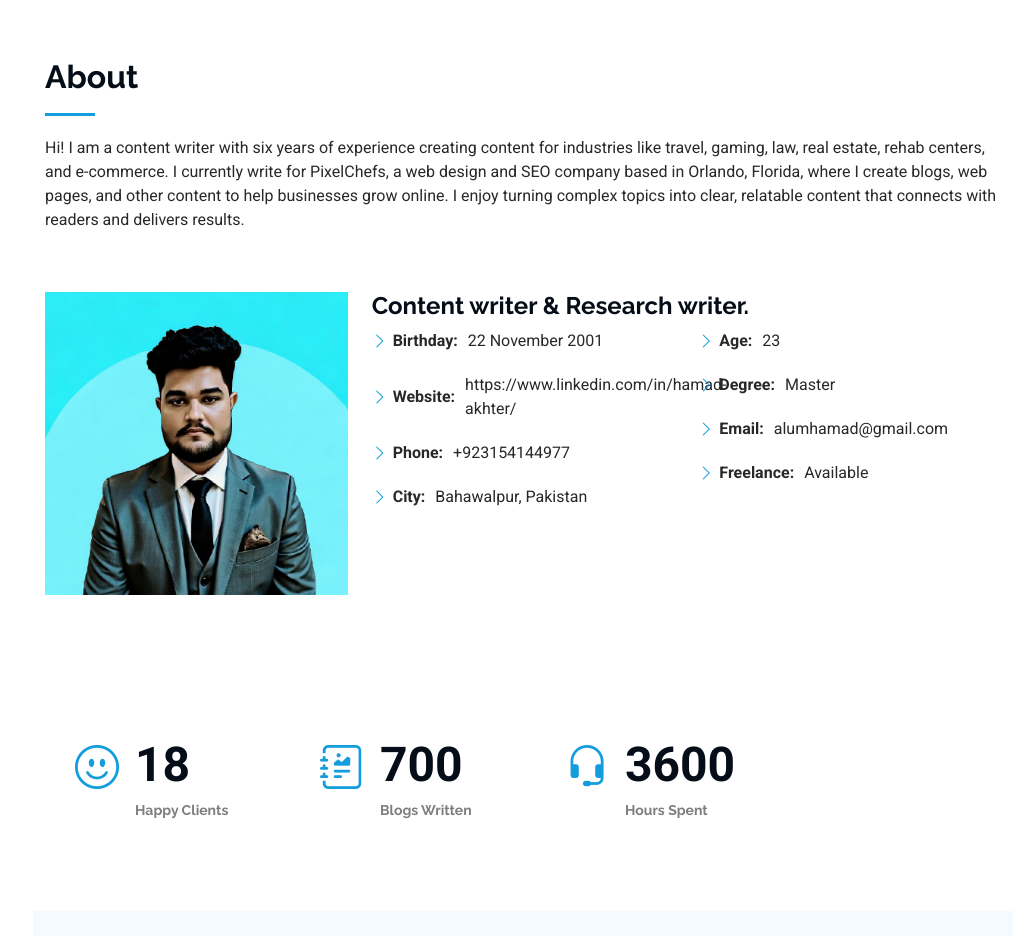
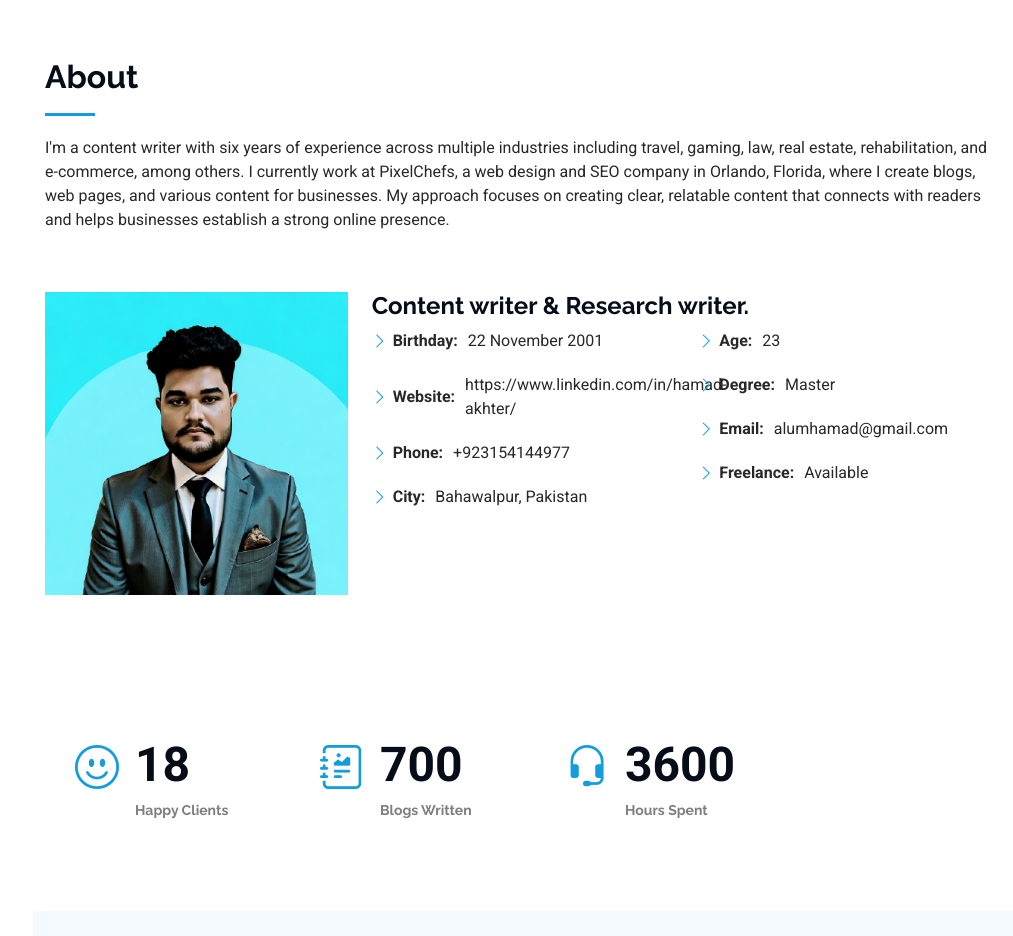
Before and after one commit to hamadakhter/resume, a plain HTML site: page index.html in a window 1280 px wide. Shown: the part 802-1738 px from the top of the page, without its empty margins (267-1280 px from the left). Drawn offline with Linux system fonts and the light colour scheme.

Commit message:
Update index.html

```diff
--- a/index.html
+++ b/index.html
@@ -94,8 +94,8 @@
       <!-- Section Title -->
       <div class="container section-title" data-aos="fade-up">
         <h2>About</h2>
-        <p>Hi! I am a content writer with six years of experience creating content for industries like travel, gaming, law, real estate, rehab centers, and e-commerce. I currently write for PixelChefs, a web design and SEO company based in Orlando, Florida, where I create blogs, web pages, and other content to help businesses grow online. I enjoy turning complex topics into clear, relatable content that connects with readers and delivers results.
-        </p>
+        <p>I'm a content writer with six years of experience across multiple industries including travel, gaming, law, real estate, rehabilitation, and e-commerce, among others. I currently work at PixelChefs, a web design and SEO company in Orlando, Florida, where I create blogs, web pages, and various content for businesses. My approach focuses on creating clear, relatable content that connects with readers and helps businesses establish a strong online presence.
+</p>
       </div><!-- End Section Title -->
 
       <div class="container" data-aos="fade-up" data-aos-delay="100">
```
